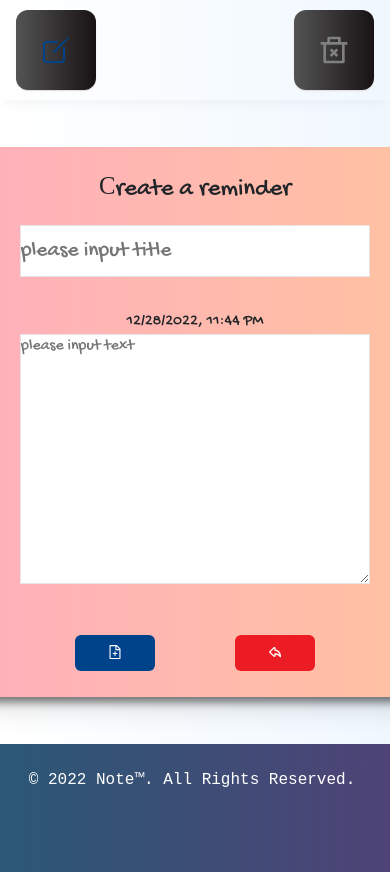
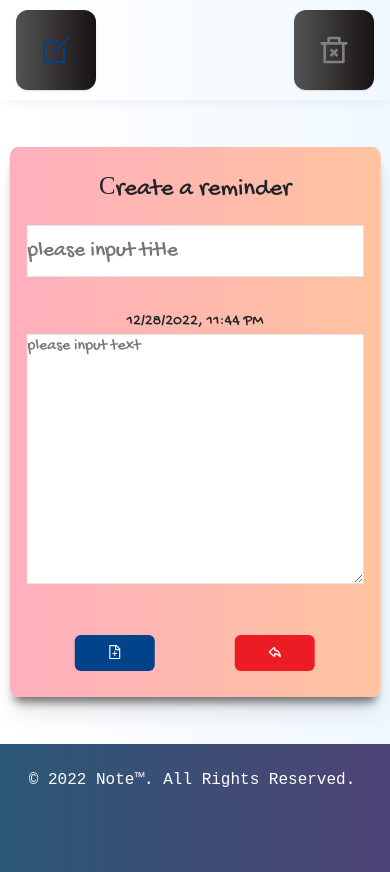
Before and after one commit to DireStraits01/notebook-react, a React (Create React App) app: page / in a window 390 px wide. Both pictures are taken after a click on the button 56 px from the left and 50 px from the top of the page. Built offline with nearby package versions, Linux system fonts and the light colour scheme.

Commit message:
css fix for popup mobile

```diff
--- a/src/components/Popups.module.css
+++ b/src/components/Popups.module.css
@@ -50,3 +50,14 @@
   width: 5rem;
   margin-right: 5rem;
 }
+
+@media screen and (max-width: 800px) {
+  .popups__container {
+    width: 95%;
+  }
+
+  .popups__title,
+  .popups__body {
+    width: 95%;
+  }
+}
```
